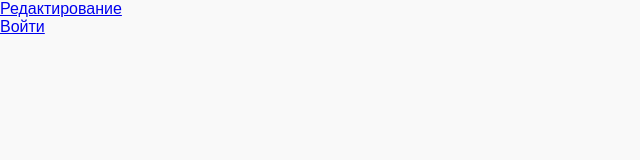
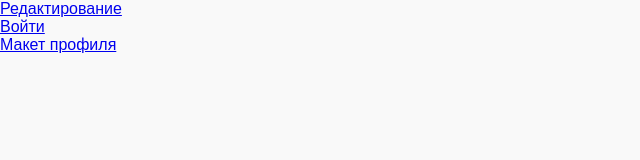
Before and after one commit to gorohovIlya/digital-lab-book, a Vue app in the folder frontend/: page / in a window 1280 px wide. Shown: the top 160 px of the page, without its empty margins (0-640 px from the left). Built offline with nearby package versions, Linux system fonts and the light colour scheme.

Commit message:
added test profile link to home page and changed its style

```diff
--- a/frontend/src/views/HomePage.vue
+++ b/frontend/src/views/HomePage.vue
@@ -1,6 +1,22 @@
 <template>
-  <div>
-    <router-link to="/edit">Редактирование</router-link><br>
-    <router-link to="/authorize">Войти</router-link>
+  <div class="home-page">
+    <header class="links-container">
+      <router-link to="/edit">Редактирование</router-link>
+      <router-link to="/authorize">Войти</router-link>
+      <router-link to="/profile">Макет профиля</router-link>
+    </header>
   </div>
 </template>
+
+<style>
+  .home-page {
+    width: 100%;
+    height: 100%;
+  }
+  .links-container {
+    width: 20%;
+    height: 25%;
+    display: flex;
+    flex-direction: column;
+  }
+</style>
```
